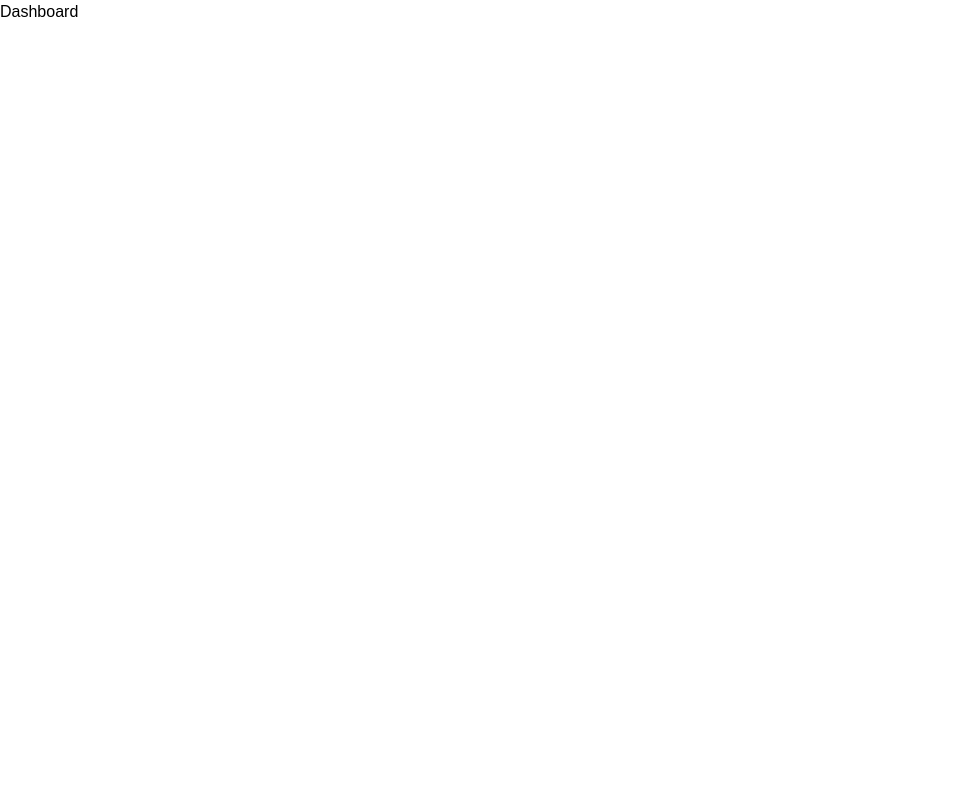
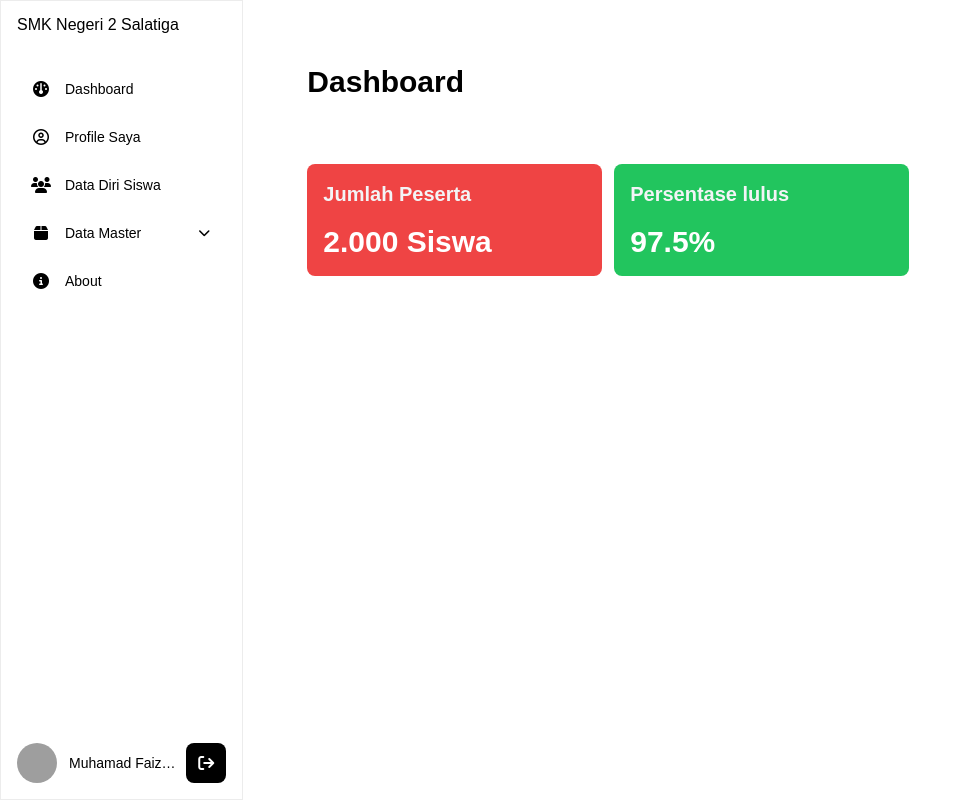
Before and after one commit to FaizunM/project-kel-8-frontend, a React (Create React App) app: page /dashboard in a window 1280 px wide. Shown: the whole page, without its empty margins (0-971 px from the left). Built offline with nearby package versions, Linux system fonts and the light colour scheme; grey boxes are pictures that could not be loaded.

Commit message:
Menambahkan sidemenu di dashboard

```diff
--- a/src/components/admin/Dashboard.js
+++ b/src/components/admin/Dashboard.js
@@ -3,8 +3,97 @@ import Home from "./Home";
 
 export default function Dashboard() {
   return (
-    <Routes>
-      <Route index element={<Home />} />
-    </Routes>
+    <div className="w-full h-screen">
+      <div className="flex">
+        <div className="w-[300px] h-auto flex bg-white border-[1px] border-[rgba(0,0,0,0.075)] flex-col">
+          <div className="w-full h-12 flex items-center px-4">
+            <div className="w-auto h-auto font-medium">
+              SMK Negeri 2 Salatiga
+            </div>
+          </div>
+          <div className="w-full h-auto p-4">
+            <div className="w-full h-12 rounded-lg flex items-center hover:bg-[rgba(0,0,0,0.025)]">
+              <div className="w-12 h-12 flex items-center justify-center">
+                <i className="fa-solid fa-gauge"></i>
+              </div>
+              <div className="w-fit h-auto text-sm font-medium">
+                Dashboard
+              </div>
+            </div>
+            <div className="w-full h-12 rounded-lg flex items-center hover:bg-[rgba(0,0,0,0.025)]">
+              <div className="w-12 h-12 flex items-center justify-center">
+                <i className="fa-regular fa-user-circle"></i>
+              </div>
+              <div className="w-fit h-auto text-sm font-medium">
+                Profile Saya
+              </div>
+            </div>
+            <div className="w-full h-12 rounded-lg flex items-center hover:bg-[rgba(0,0,0,0.025)]">
+              <div className="w-12 h-12 flex items-center justify-center">
+                <i class="fa-solid fa-users"></i>
+              </div>
+              <div className="w-fit h-auto text-sm font-medium">
+                Data Diri Siswa
+              </div>
+            </div>
+            <div className="flex flex-col">
+              <div className="w-full h-12 rounded-lg flex items-center hover:bg-[rgba(0,0,0,0.025)]">
+                <div className="w-12 h-12 flex items-center justify-center">
+                  <i className="fa-solid fa-box"></i>
+                </div>
+                <div className="w-fit h-auto text-sm font-medium">
+                  Data Master
+                </div>
+                <div className="w-fit h-auto ml-auto p-4 text-xs">
+                  <i className="fa-solid fa-chevron-down"></i>
+                </div>
+              </div>
+              <div className="hidden flex-col">
+                <div className="w-full h-12 rounded-lg flex items-center hover:bg-[rgba(0,0,0,0.025)]">
+                  <div className="w-12 h-12 flex items-center justify-center"></div>
+                  <div className="w-fit h-auto text-sm font-medium">
+                    Daftar Kelas
+                  </div>
+                </div>
+                <div className="w-full h-12 rounded-lg flex items-center hover:bg-[rgba(0,0,0,0.025)]">
+                  <div className="w-12 h-12 flex items-center justify-center"></div>
+                  <div className="w-fit h-auto text-sm font-medium">
+                    Daftar Sekolah
+                  </div>
+                </div>
+              </div>
+            </div>
+            <div className="w-full h-12 rounded-lg flex items-center hover:bg-[rgba(0,0,0,0.025)]">
+              <div className="w-12 h-12 flex items-center justify-center">
+                <i className="fa-solid fa-circle-info"></i>
+              </div>
+              <div className="w-fit h-auto text-sm font-medium">About</div>
+            </div>
+          </div>
+          <div className="w-full h-auto flex p-4 mt-auto">
+            <div className="w-auto h-auto flex items-center gap-3">
+              <div className="w-10 h-10 flex items-center justify-center overflow-hidden rounded-full">
+                <img
+                  src="https://onwaleed.sirv.com/Image/1146938-min.jpg?thumbnail=512"
+                  alt=""
+                  className="w-10 h-10"
+                />
+              </div>
+              <div className="w-[108px] overflow-hidden text-ellipsis whitespace-nowrap h-auto text-sm font-medium ">
+                Muhamad Faizun Musthofa
+              </div>
+            </div>
+            <div className="w-10 h-10 flex items-center justify-center bg-black ml-auto rounded-lg text-white hover:bg-[rgba(0,0,0,0.05)] hover:text-black transition-all duration-150 ease-in-out">
+              <i className="fa-solid fa-arrow-right-from-bracket"></i>
+            </div>
+          </div>
+        </div>
+        <div className="w-full h-auto">
+          <Routes>
+            <Route index element={<Home />} />
+          </Routes>
+        </div>
+      </div>
+    </div>
   );
 }
--- a/src/components/admin/Home.js
+++ b/src/components/admin/Home.js
@@ -1,3 +1,25 @@
 export default function Home() {
-  return <div className="w-full h-screen">Dashboard</div>;
+  return (
+    <div className="w-full h-screen px-16 py-16">
+      <h1 className="text-3xl font-semibold">Dashboard</h1>
+      <div className="w-full h-auto mt-16">
+        <div className="w-full h-auto grid grid-cols-3 items-center gap-3">
+          <div className="w-full h-auto p-4 bg-red-500 rounded-lg text-white">
+            <h3 className="text-xl font-semibold text-gray-100">
+              Jumlah Peserta
+            </h3>
+            <div className="w-auto h-auto text-3xl font-bold mt-4">
+              2.000 Siswa
+            </div>
+          </div>
+          <div className="w-full h-auto p-4 bg-green-500 rounded-lg text-white">
+            <h3 className="text-xl font-semibold text-gray-100">
+              Persentase lulus
+            </h3>
+            <div className="w-auto h-auto text-3xl font-bold mt-4">97.5%</div>
+          </div>
+        </div>
+      </div>
+    </div>
+  );
 }
```
